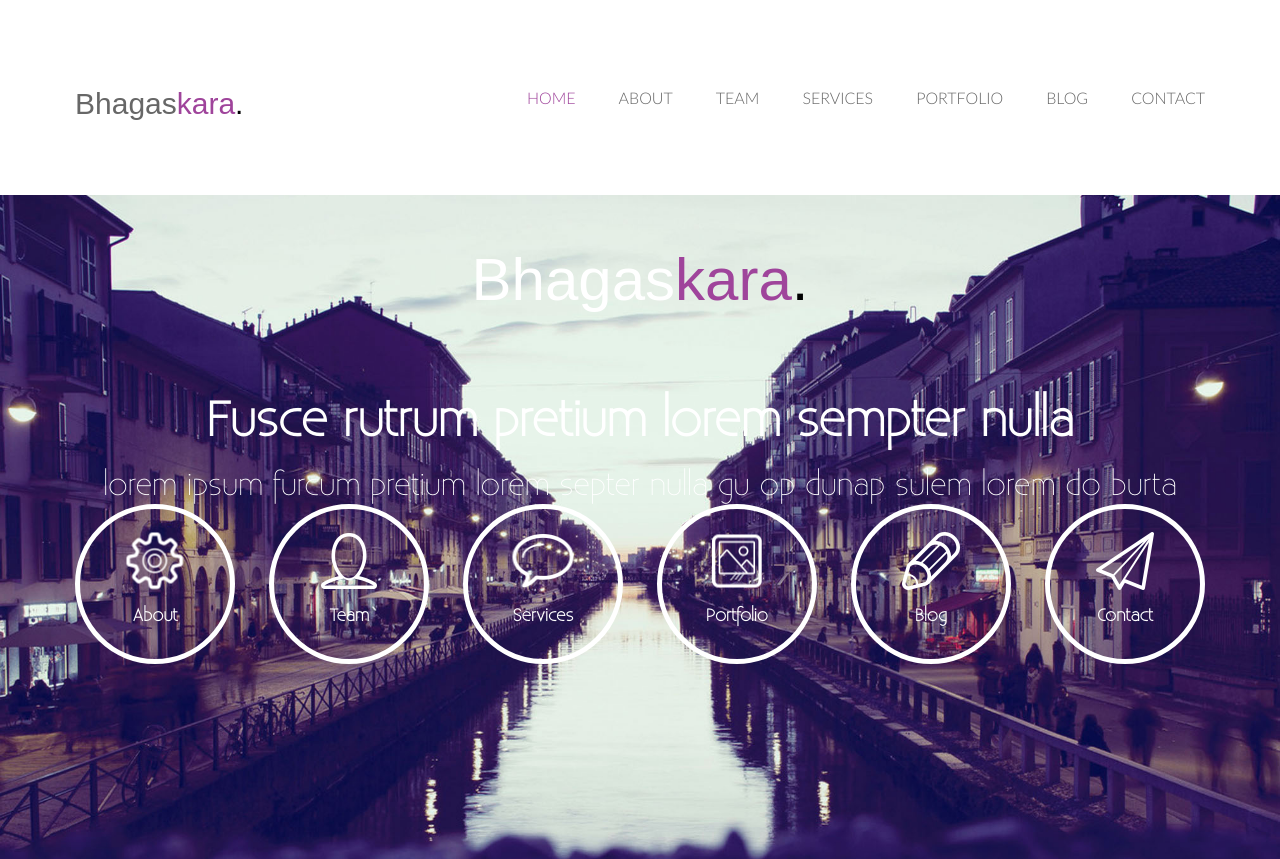
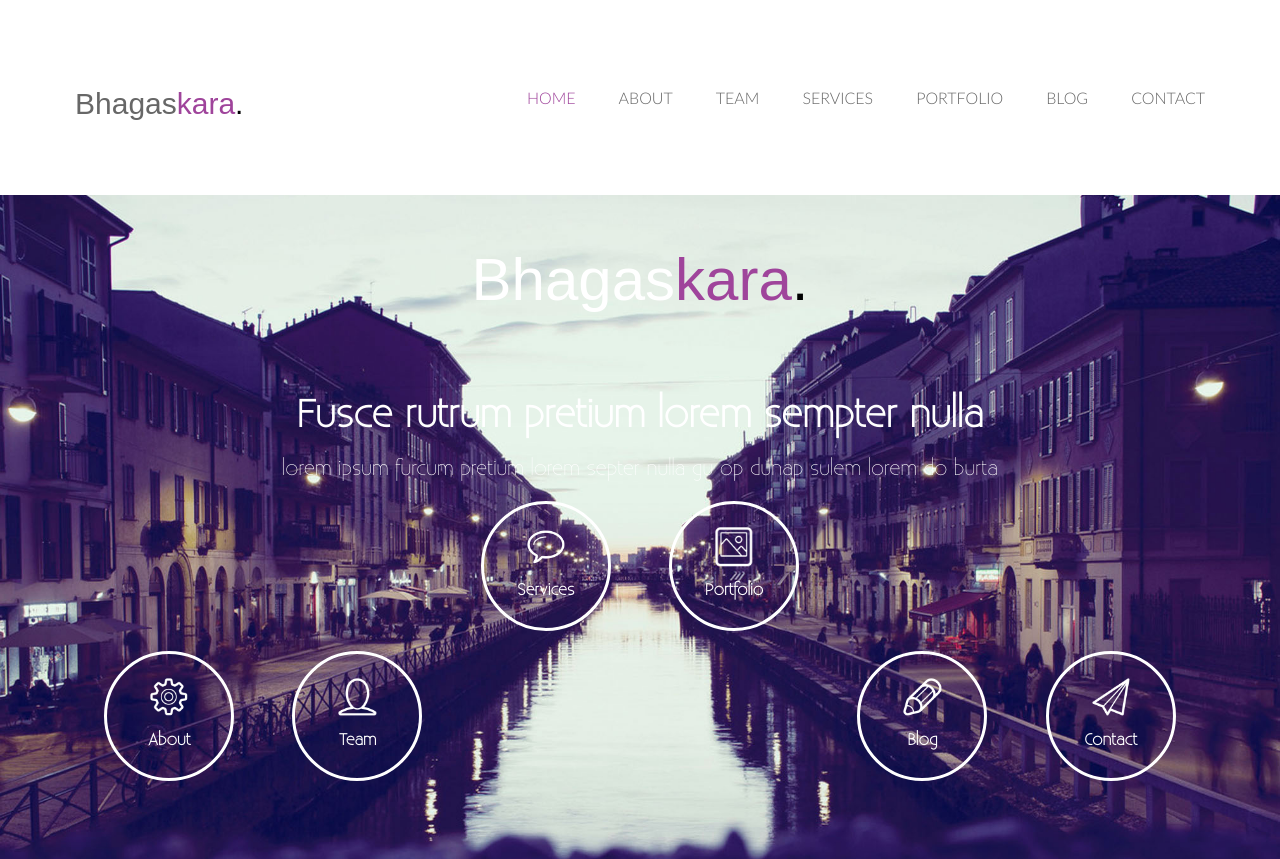
Before and after one commit to TanuhaUA/Mate-hackathon, a React (Create React App) app: page / in a window 1280 px wide. Shown: the top 859 px of the page. Built offline with nearby package versions, Linux system fonts and the light colour scheme.

Commit message:
Merge remote-tracking branch 'remotes/origin/master' into homePage
# Conflicts:
#	src/Components/Routing/index.js

```diff
--- a/src/Components/HomePage/style.scss
+++ b/src/Components/HomePage/style.scss
@@ -21,35 +21,37 @@
     color: #fff;
 
     &--main {
-      font-size: 4.8rem;
+      font-size: 3.8rem;
       text-align: center;
       margin-bottom: 2rem;
     }
 
     &--sub {
-      font-size: 3rem;
+      font-size: 2rem;
       text-align: center;
+      margin-bottom: 2rem;
     }
   }
 
   &__icon-box {
     display: flex;
-
-    &:nth-child(1) {
-      justify-content: center;
-    }
-    &:last-child {
-      justify-content: space-between;
-    }
+    justify-content: space-around;
+    align-items: flex-end;
+    height: 28rem;
   }
 
   &__icon {
     position: relative;
     display: inline-block;
-    width: 16rem;
-    height: 16rem;
-    border:5px solid #fff;
+    width: 13rem;
+    height: 13rem;
+    border: 3px solid #fff;
     border-radius: 50%;
+
+    &:nth-child(3),
+    &:nth-child(4) {
+      align-self: flex-start;
+    }
 
     &-text {
       color: #fff;
@@ -58,9 +60,9 @@
       bottom: 15%;
       left: 50%;
       transform: translate(-50%, -50%);
-      font-family: 'existence' , 'Lato', Arial, Helvetica, sans-serif;
+      font-family: 'existence', 'Lato', Arial, Helvetica, sans-serif;
       font-weight: 900;
-      font-size: 1.7rem;
+      font-size: 1.6rem;
     }
   }
 }
@@ -68,6 +70,7 @@
 .icon__item {
   position: absolute;
   display: inline-block;
+  width: 30%;
   top: 35%;
   left: 50%;
   transform: translate(-50%, -50%);
```
